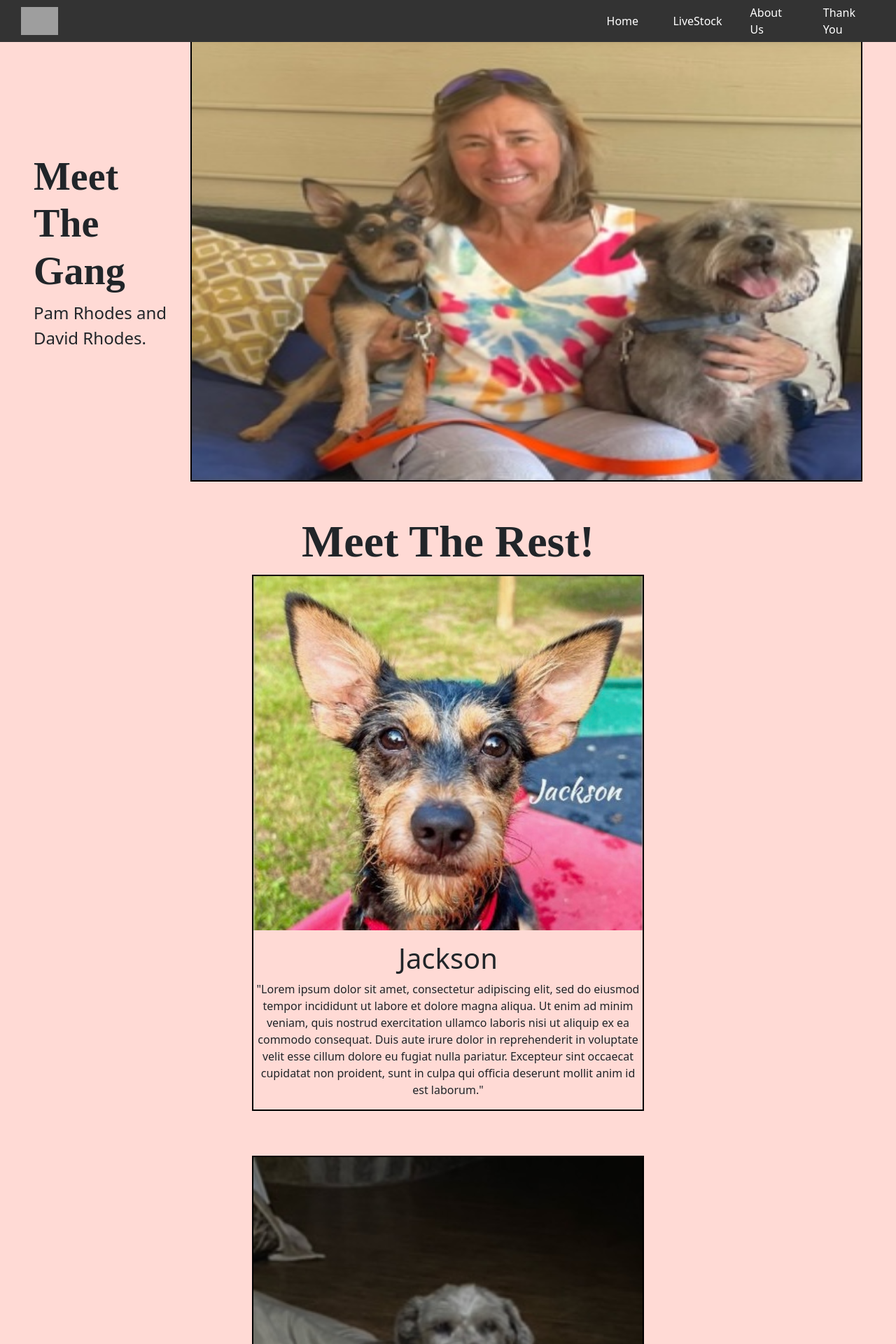
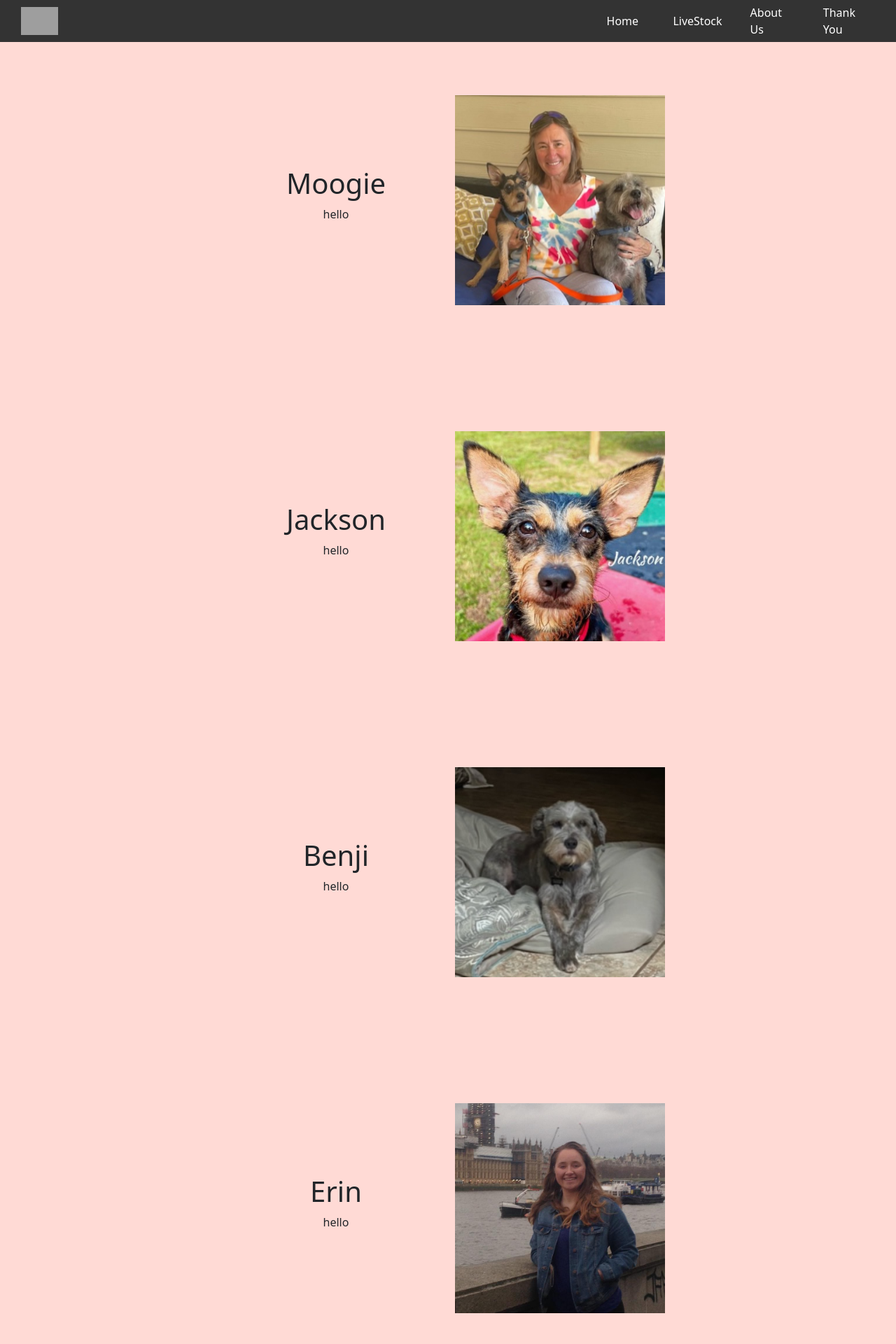
Before and after one commit to gedelao/Ranch-Site, a React (Create React App) app: page /AboutUs in a window 1280 px wide. Shown: the top 1920 px of the page at 70% size. Built offline with nearby package versions, Linux system fonts and the light colour scheme; grey boxes are pictures that could not be loaded.

Commit message:
some minor changes to home and about us page

```diff
--- a/src/components/stylesheets/AboutUs.module.css
+++ b/src/components/stylesheets/AboutUs.module.css
@@ -1,4 +1,4 @@
-/* About the Rhodes */
+/* About the Rhodes
 
 .aboutContainer {
     height: 100%;
@@ -45,7 +45,7 @@
 
 /* About Extra */
 
-.specialtyContainer {
+/* .specialtyContainer {
     height: 100%;
     width: 100%;
 }
@@ -102,12 +102,12 @@
 
 .aboutUs h1 {
     padding-top: 1rem;
-}
+}  */
 
 
 /* media screen */
 
-@media screen and (min-width: 280px) and (max-width: 911px) {
+/* @media screen and (min-width: 280px) and (max-width: 911px) {
     img {
         display: block;
     }
@@ -182,11 +182,11 @@
         ;
 
     }
-}
+} */
 
 /* media screen 768px */
 
-@media screen and (min-width: 768px) and (max-width: 911px) {
+/* @media screen and (min-width: 768px) and (max-width: 911px) {
     h1 {
         font-size: 3rem;
     }
@@ -220,7 +220,7 @@
 
     .mainAboutText h2 {
         /* display: grid; */
-    }
+/* }
 
     .mainAboutText p {
         display: none;
@@ -242,4 +242,201 @@
         padding-top: 1rem;
         font-size: 2.5rem;
     }
+}  */
+
+/* .aboutContainer {
+    display: flex;
+    flex-direction: column;
+    align-items: center;
+    margin: 8rem 0;
 }
+
+.mainAboutSectionGrid {
+    display: grid;
+    grid-template-columns: 1fr 1fr;
+    grid-gap: 50px;
+}
+
+.mainAboutText {
+    display: flex;
+    flex-direction: column;
+    align-items: center;
+}
+
+.mainAboutPicture {
+    position: relative;
+}
+
+.hiddenText {
+    position: absolute;
+    bottom: 0;
+    left: 0;
+    right: 0;
+    background-color: rgba(255, 255, 255, 0.8);
+    padding: 20px;
+    display: flex;
+    flex-direction: column;
+    align-items: center;
+}
+
+.hiddenParagraph {
+    margin-top: 10px;
+}
+
+.specialtyContainer {
+    display: flex;
+    flex-direction: column;
+    align-items: center;
+    margin: 50px 0;
+}
+
+.specialtyHeader {
+    text-align: center;
+    margin-bottom: 20px;
+}
+
+.specialtyGrid {
+    display: grid;
+    grid-template-columns: repeat(auto-fit, minmax(250px, 1fr));
+    grid-gap: 50px;
+}
+
+.specialtyCard {
+    display: flex;
+    flex-direction: column;
+    align-items: center;
+    background-color: rgba(255, 255, 255, 0.8);
+    padding: 20px;
+    border-radius: 10px;
+    box-shadow: 0px 0px 10px rgba(0, 0, 0, 0.3);
+}
+
+.image {
+    width: 100%;
+    height: 200px;
+    overflow: hidden;
+    border-radius: 10px 10px 0 0;
+}
+
+.image img {
+    width: 100%;
+    height: 100%;
+    object-fit: cover;
+}
+
+.aboutUs {
+    margin-top: 20px;
+}
+
+.description {
+    margin-top: 20px;
+    text-align: center;
+}
+
+@media only screen and (max-width: 767px) {
+    .mainAboutSectionGrid {
+        grid-template-columns: 1fr;
+    }
+
+    .specialtyGrid {
+        grid-template-columns: 1fr;
+    }
+}
+
+@media only screen and (max-width: 600px) {
+    .mainAboutSectionGrid {
+        grid-template-columns: 1fr;
+        grid-gap: 20px;
+    }
+
+    .image {
+        height: 150px;
+    }
+} */
+
+.aboutContainer {
+    display: flex;
+    justify-content: center;
+    align-items: center;
+    height: 30rem;
+}
+
+.mainAboutSectionGrid {
+    display: grid;
+    grid-template-columns: 1fr 1fr;
+    grid-gap: 20px;
+    align-items: center;
+}
+
+.mainAboutText h2 {
+    font-size: 24px;
+    margin: 0;
+}
+
+.mainAboutPicture {
+    position: relative;
+    height: 300px;
+    width: 300px;
+}
+
+.mainAboutText {
+    display: flex;
+    flex-direction: column;
+    justify-content: center;
+    align-items: center;
+    height: 300px;
+    width: 300px;
+}
+
+.mainAboutPicture img {
+    width: 100%;
+    height: 100%;
+    object-fit: cover;
+}
+
+.hiddenText {
+    position: absolute;
+    top: 0;
+    left: 0;
+    right: 0;
+    bottom: 0;
+    background-color: rgba(255, 255, 255, 0.7);
+    display: flex;
+    flex-direction: column;
+    justify-content: center;
+    align-items: center;
+    visibility: hidden;
+}
+
+.mainAboutPicture:hover .hiddenText {
+    visibility: visible;
+}
+
+.hiddenText h2 {
+    font-size: 24px;
+    margin: 0;
+}
+
+.hiddenParagraph {
+    margin-top: 10px;
+}
+
+.hiddenParagraph p {
+    font-size: 16px;
+    margin: 0;
+}
+
+@media (max-width: 767px) {
+    .mainAboutSectionGrid {
+        grid-template-columns: 1fr;
+        height: auto;
+    }
+
+    .mainAboutPicture,
+    .mainAboutText {
+        height: auto;
+        width: 100%;
+        padding: 1rem;
+        text-align: center;
+    }
+}
--- a/src/routes/AboutUs.jsx
+++ b/src/routes/AboutUs.jsx
@@ -1,89 +1,214 @@
-import React from 'react'
-import Footer from '../components/Footer'
-import styles from '../components/stylesheets/AboutUs.module.css'
+// import React from 'react'
+// import styles from '../components/stylesheets/AboutUs.module.css'
+
+// function AboutUs() {
+//   return (
+//     <>
+//     <div className={styles.aboutContainer}>
+//   <div className={styles.mainAboutSectionGrid}>
+//     <div className={styles.mainAboutText}>
+//         <h2>Meet The Gang</h2>
+//         <p>Pam Rhodes and David Rhodes.</p>
+//     </div>
+//     <div className={styles.mainAboutPicture}>
+//       <img src='Moogie.jpeg' alt='Moogie'></img>
+//       <div className={styles.hiddenText}>
+//         <h2>Pam Rhodes and David Rhodes.</h2>
+//         <div className={styles.hiddenParagraph}>
+//           <p>"laborum."</p>
+//         </div>
+//       </div>
+//     </div>
+//   </div>
+// </div>
+//   <div className={styles.specialtyContainer}>
+//     <h2 className={styles.specialtyHeader}>Meet The Rest!</h2>
+//     <div className={styles.specialtyGrid}>
+//       <div className={styles.specialtyCard}>
+//         <div className={styles.image}>
+//           <img src='Jackson.jpeg' alt='Jackson'></img>
+//         </div>
+//          <div className={styles.aboutUs}>
+//         <h1>Jackson</h1>
+//          </div>
+//         <div className={styles.description}>
+//           <p>"laborum."</p>
+//         </div>
+//       </div>
+//      <div className={styles.specialtyCard}>
+//         <div className={styles.image}>
+//         <img src='Benji.jpeg' alt='Benji'></img>
+//         </div>
+//          <div className={styles.aboutUs}>
+//         <h1>Benji</h1>
+//          </div>
+//         <div className={styles.description}>
+//           <p>"laborum."</p>
+//         </div>
+//       </div>
+//      <div className={styles.specialtyCard}>
+//         <div className={styles.image}>
+//           <img src='Erin Photo.jpg' alt='Erin'></img>
+//         </div>
+//         <div className={styles.aboutUs}>
+//         <h1>Erin Cranston</h1>
+//         </div>
+//         <div className={styles.description}>
+//           <p>"laborum."</p>
+//         </div>
+//       </div>
+//       <div className={styles.specialtyCard}>
+//         <div className={styles.image}>
+//           <img src='https://images.khinsider.com/KINGDOM%20HEARTS%20III/Artwork/Characters/Sora05.png' alt='Callie'></img>
+//         </div>
+//         <div className={styles.aboutUs}>
+//         <h1>Callie Rhodes</h1>
+//         </div>
+//         <div className={styles.description}>
+//           <p>"laborum."</p>
+//         </div>
+//       </div>
+//      <div className={styles.specialtyCard}>
+//         <div className={styles.image}>
+//           <img src='Natalie Photo.jpg' alt='Nat'></img>
+//         </div>
+//          <div className={styles.aboutUs}>
+//         <h1>Natalie Cranston</h1>
+//          </div>
+//         <div className={styles.description}>
+//           <p>"laborum."</p>
+//         </div>
+//       </div>
+//     </div>
+//   </div>
+//     </>
+//   )
+// }
+
+// export default AboutUs
+
+import React from 'react';
+import styles from '../components/stylesheets/AboutUs.module.css';
+
+const people = [
+  {
+    name: 'Moogie',
+    src: 'Moogie.jpeg',
+    alt: 'Moogie'
+  },
+  {
+    name: 'Jackson',
+    src: 'Jackson.jpeg',
+    alt: 'Jackson'
+  },
+  {
+    name: 'Benji',
+    src: 'Benji.jpeg',
+    alt: 'Benji'
+  },
+  {
+    name: 'Erin',
+    src: 'Erin Photo.jpg',
+    alt: 'Erin'
+  },
+  {
+    name: 'Callie',
+    src: 'https://images.khinsider.com/KINGDOM%20HEARTS%20III/Artwork/Characters/Sora05.png',
+    alt: 'Sora'
+  },
+  {
+    name: 'Natalie',
+    src: 'Natalie Photo.jpg',
+    alt: 'Natalie'
+  },
+];
 
 function AboutUs() {
   return (
     <>
-    <div className={styles.aboutContainer}>
+          <h2>Meet The Gang</h2>
+      {people.map(person => (
+        <div className={styles.aboutContainer} key={person.name}>
           <div className={styles.mainAboutSectionGrid}>
             <div className={styles.mainAboutText}>
-        <h2>Meet The Gang</h2>
-        <p>Pam Rhodes and David Rhodes.</p>
+              <h1>{person.name}</h1>
+              <p>hello</p>
             </div>
             <div className={styles.mainAboutPicture}>
-      <img src='Moogie.jpeg' alt='Moogie'></img>
+              <img src={person.src} alt={person.alt} />
               <div className={styles.hiddenText}>
-        <h2>Pam Rhodes and David Rhodes.</h2>
                 <div className={styles.hiddenParagraph}>
-          <p>"Lorem ipsum dolor sit amet, consectetur adipiscing elit, sed do eiusmod tempor incididunt ut labore et dolore magna aliqua. Ut enim ad minim veniam, quis nostrud exercitation ullamco laboris nisi ut aliquip ex ea commodo consequat. Duis aute irure dolor in reprehenderit in voluptate velit esse cillum dolore eu fugiat nulla pariatur. Excepteur sint occaecat cupidatat non proident, sunt in culpa qui officia deserunt mollit anim id est laborum."</p>
+                <h2>{person.name}</h2>
+                  <p>"Laborum."</p>
                 </div>
               </div>
             </div>
           </div>
         </div>
-  <div className={styles.specialtyContainer}>
+      ))}
+    </>
+  );
+}
+
+export default AboutUs;
+
+        {/* <div className={styles.specialtyContainer}>
           <h2 className={styles.specialtyHeader}>Meet The Rest!</h2>
           <div className={styles.specialtyGrid}>
             <div className={styles.specialtyCard}>
               <div className={styles.image}>
-          <img src='Jackson.jpeg' alt='Jackson'></img>
+                <img src='Jackson.jpeg' alt='Jackson' />
               </div>
               <div className={styles.aboutUs}>
                 <h1>Jackson</h1>
               </div>
               <div className={styles.description}>
-          <p>"Lorem ipsum dolor sit amet, consectetur adipiscing elit, sed do eiusmod tempor incididunt ut labore et dolore magna aliqua. Ut enim ad minim veniam, quis nostrud exercitation ullamco laboris nisi ut aliquip ex ea commodo consequat. Duis aute irure dolor in reprehenderit in voluptate velit esse cillum dolore eu fugiat nulla pariatur. Excepteur sint occaecat cupidatat non proident, sunt in culpa qui officia deserunt mollit anim id est laborum."</p>
+                <p>"Laborum."</p>
               </div>
             </div>
             <div className={styles.specialtyCard}>
               <div className={styles.image}>
-        <img src='Benji.jpeg' alt='Benji'></img>
+                <img src='Benji.jpeg' alt='Benji' />
               </div>
               <div className={styles.aboutUs}>
                 <h1>Benji</h1>
               </div>
               <div className={styles.description}>
-          <p>"Lorem ipsum dolor sit amet, consectetur adipiscing elit, sed do eiusmod tempor incididunt ut labore et dolore magna aliqua. Ut enim ad minim veniam, quis nostrud exercitation ullamco laboris nisi ut aliquip ex ea commodo consequat. Duis aute irure dolor in reprehenderit in voluptate velit esse cillum dolore eu fugiat nulla pariatur. Excepteur sint occaecat cupidatat non proident, sunt in culpa qui officia deserunt mollit anim id est laborum."</p>
+                <p>"Laborum."</p>
               </div>
             </div>
             <div className={styles.specialtyCard}>
               <div className={styles.image}>
-          <img src='Erin Photo.jpg' alt='Erin'></img>
+                <img src='Erin Photo.jpg' alt='Erin' />
               </div>
               <div className={styles.aboutUs}>
                 <h1>Erin Cranston</h1>
               </div>
               <div className={styles.description}>
-          <p>"Lorem ipsum dolor sit amet, consectetur adipiscing elit, sed do eiusmod tempor incididunt ut labore et dolore magna aliqua. Ut enim ad minim veniam, quis nostrud exercitation ullamco laboris nisi ut aliquip ex ea commodo consequat. Duis aute irure dolor in reprehenderit in voluptate velit esse cillum dolore eu fugiat nulla pariatur. Excepteur sint occaecat cupidatat non proident, sunt in culpa qui officia deserunt mollit anim id est laborum."</p>
+                <p>"Laborum."</p>
               </div>
             </div>
             <div className={styles.specialtyCard}>
               <div className={styles.image}>
-          <img src='https://images.khinsider.com/KINGDOM%20HEARTS%20III/Artwork/Characters/Sora05.png' alt='Callie'></img>
+                <img src='https://images.khinsider.com/KINGDOM%20HEARTS%20III/Artwork/Characters/Sora05.png' alt='Callie' />
               </div>
               <div className={styles.aboutUs}>
                 <h1>Callie Rhodes</h1>
               </div>
               <div className={styles.description}>
-          <p>"Lorem ipsum dolor sit amet, consectetur adipiscing elit, sed do eiusmod tempor incididunt ut labore et dolore magna aliqua. Ut enim ad minim veniam, quis nostrud exercitation ullamco laboris nisi ut aliquip ex ea commodo consequat. Duis aute irure dolor in reprehenderit in voluptate velit esse cillum dolore eu fugiat nulla pariatur. Excepteur sint occaecat cupidatat non proident, sunt in culpa qui officia deserunt mollit anim id est laborum."</p>
+                <p>"Laborum."</p>
               </div>
             </div>
              <div className={styles.specialtyCard}>
               <div className={styles.image}>
-          <img src='Natalie Photo.jpg' alt='Nat'></img>
+                <img src='Natalie Photo.jpg' alt='Nat' />
               </div>
               <div className={styles.aboutUs}>
                 <h1>Natalie Cranston</h1>
               </div>
               <div className={styles.description}>
-          <p>"Lorem ipsum dolor sit amet, consectetur adipiscing elit, sed do eiusmod tempor incididunt ut labore et dolore magna aliqua. Ut enim ad minim veniam, quis nostrud exercitation ullamco laboris nisi ut aliquip ex ea commodo consequat. Duis aute irure dolor in reprehenderit in voluptate velit esse cillum dolore eu fugiat nulla pariatur. Excepteur sint occaecat cupidatat non proident, sunt in culpa qui officia deserunt mollit anim id est laborum."</p>
+                <p>"Laborum."</p>
               </div>
             </div>
             </div>
-  </div>
-    </>
-  )
-}
-
-export default AboutUs
+            </div> */}
```
Also changed, not shown: src/components/stylesheets/Home.module.css (+44 -12 lines). Lines whose indentation alone changed are shown as unchanged.
